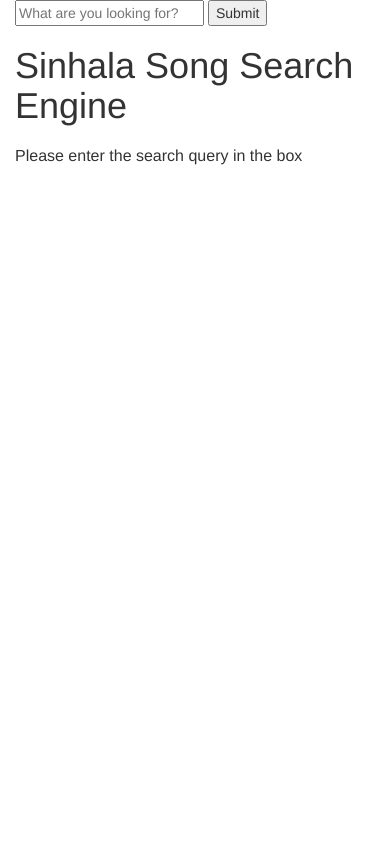
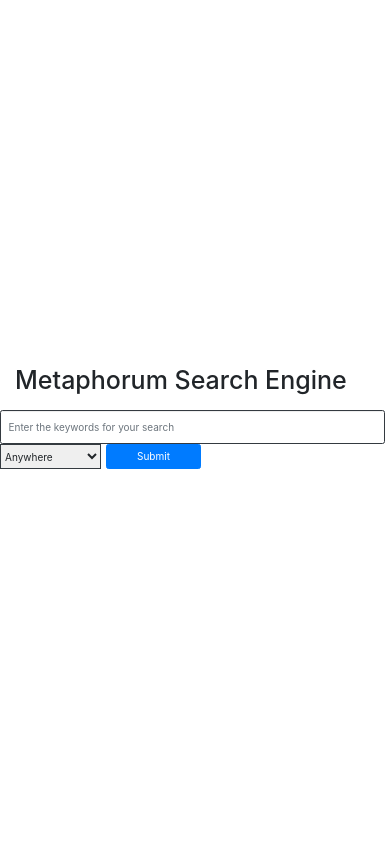
Before and after one commit to Meelan-98/IR-SearchEngine, a Flask app: page / in a window 390 px wide. Run offline with Flask 2, Linux system fonts and the light colour scheme; some libraries are stand-ins or nearby versions.

Commit message:
front end integrated

```diff
--- a/credentials-f05eec-2023-Jan-17--12_33_30.csv
+++ /dev/null
@@ -1,2 +0,0 @@
-username,password,resetPassword
- elastic,Ywc1gHYaX2O4ROYptAe7tWbV,true
--- a/server.py
+++ b/server.py
@@ -1,6 +1,5 @@
 from flask import Flask, render_template, request
 from search import search
-from type_resolver import query_type_resolver
 app = Flask(__name__)
 
 @app.route('/', methods=['POST','GET'])
@@ -8,8 +7,9 @@ def search_box():
     if request.method == 'POST':
 
         query = request.form['searchTerm']
+        type_of_query = request.form['typequeery']
 
-        res = search(query,query_type_resolver([False,False,True,False]))
+        res = search(query,type_of_query)
 
         hits = res['hits']['hits']
         aggs = res['aggregations']
--- a/templates/index.html
+++ b/templates/index.html
@@ -1,4 +1,10 @@
 <link href="//netdna.bootstrapcdn.com/bootstrap/3.1.0/css/bootstrap.min.css" rel="stylesheet" id="bootstrap-css">
+
+<link rel="stylesheet" href="https://cdn.jsdelivr.net/npm/bootstrap@4.0.0/dist/css/bootstrap.min.css" integrity="sha384-Gn5384xqQ1aoWXA+058RXPxPg6fy4IWvTNh0E263XmFcJlSAwiGgFAW/dAiS6JXm" crossorigin="anonymous">
+<script src="https://code.jquery.com/jquery-3.2.1.slim.min.js" integrity="sha384-KJ3o2DKtIkvYIK3UENzmM7KCkRr/rE9/Qpg6aAZGJwFDMVNA/GpGFF93hXpG5KkN" crossorigin="anonymous"></script>
+<script src="https://cdn.jsdelivr.net/npm/popper.js@1.12.9/dist/umd/popper.min.js" integrity="sha384-ApNbgh9B+Y1QKtv3Rn7W3mgPxhU9K/ScQsAP7hUibX39j7fakFPskvXusvfa0b4Q" crossorigin="anonymous"></script>
+<script src="https://cdn.jsdelivr.net/npm/bootstrap@4.0.0/dist/js/bootstrap.min.js" integrity="sha384-JZR6Spejh4U02d8jOt6vLEHfe/JQGiRRSQQxSfFWpi1MquVdAyjUar5+76PVCmYl" crossorigin="anonymous"></script>
+
 <!--<link href="main.css" rel="stylesheet">-->
 <script src="//code.jquery.com/jquery-1.11.1.min.js"></script>
 <script src="//netdna.bootstrapcdn.com/bootstrap/3.1.0/js/bootstrap.min.js"></script>
@@ -21,7 +27,7 @@
 
 		var tags_ul = document.getElementById("tags");
 		var tags_li = document.createElement("li");
-		tags_li.setAttribute("style","display:inline-block; padding:15px; margin:10px; border: 2px solid blue; border-radius: 5px;");
+		tags_li.setAttribute("style","display:inline-block; padding:5px; margin:10px; border: 1px solid black; border-radius: 5px;");
 		tags_li.appendChild(document.createTextNode(keyword));
 		tags_ul.appendChild(tags_li);
 	}
@@ -35,63 +41,91 @@
 </script>
 
 <div class="container">
-	<form action="http://127.0.0.1:3000/" method="post">
-		<input type="text" class="searchTerm" name="searchTerm"  placeholder="What are you looking for?">
-    	<input type="submit" value="Submit">
+	{% if hits %}
+		<div class="d-flex align-items-center w-100 justify-content-center pt-4">
+			<form action="http://127.0.0.1:3000/" method="post" class="form-inline w-100 d-flex justify-content-left align-items-center pt-3">
+				<div class="row ml-4">
+					<input class="form-control mr-2 border border-dark" size="111" type="search" aria-label="Search" type="text" name="searchTerm"  placeholder="Enter the keywords for your search">
+					<select class="form-select mr-5 border border-dark" aria-label="Default select example" name="typequeery">
+						<option selected value="anywhere">Anywhere</option>
+						<option value="title_only">Title Only</option>
+						<option value="metaphors_only">Metaphors Only</option>
+						<option value="composers_only">Composers Only</option>
+					</select>
+					<button class="btn btn-primary pl-5 pr-5 ml-5" type="submit">Submit</button>
+				</div>
 			</form>
-
-	{% if hits %}
-    <hgroup class="mb20">
-		<h1>Search Results</h1>
-		<h2 class="lead" id="results"><strong class="text-danger">{{ num_results }}</strong> results were found for the search for <strong class="text-danger">{{  query  }}</strong></h2>
+		</div>
+		<hgroup class="mb20 ml-4">
+			<!-- <h1>Search Results</h1> -->
+			<h2 class="lead" id="results"> About <strong class="text-danger">{{ num_results }}</strong> results for <strong class="text-danger">{{  query  }}</strong></h2>
 		</hgroup>
-	<h4><span>Tags: </span><ul id="tags" style="display: inline-block"></ul></h4>
+		<h4><span> </span><ul id="tags" style="display: inline-block"></ul></h4>
 
 		<section id='song_section' class="col-md-8">
 			{% for hit in hits %}
 			<article class="search-result row">
 				<div class="col-md-12">
-				<h3><a href="#" title="">{{ hit._source.sinhala_name }}</a></h3>
+					<div class="card mb-3">
+						<h4 class="card-header"><a href="#" title="">{{ hit._source.sinhala_name }}</a></h4>
+						<div class="card-body h-100 d-flex align-items-center">
+							<div class="d-flex justify-content-center col-md-6">
+								<p style="white-space: pre-line" class="h4">{{ hit._source.lyrics }}</p>
+							</div>
+							<div class="col-md-6">
 								<ul class="meta-search">
-					<li> <span> Composer: {{ hit._source.sinhala_composer }} </span></li>
-					<li> <span> Singer: {{ hit._source.sinhala_singer }}</span></li>
-					<li> <span> Lyricist: {{ hit._source.sinhala_lyricist }}</span></li>
-				</ul>
-				<p style="white-space: pre-line">{{ hit._source.lyrics }}</p>
-			</div>
-			<div class="col-md-12">
-				<h5><a href="#" title=""> Metaphors </a></h5>
-				<ul class="meta-search">
-					<li> <span> Metaphor 01: {{ hit._source.sinhala_meta_one }} </span></li>
-					<li> <span> Meaning: {{ hit._source.sinhala_meta_one_meaning }}</span></li>
+									<li> <span class="h5"> Composer: {{ hit._source.sinhala_composer }} </span></li>
+									<li> <span class="h5"> Singer: {{ hit._source.sinhala_singer }}</span></li>
+									<li> <span class="h5"> Lyricist: {{ hit._source.sinhala_lyricist }}</span></li>
 								</ul>
 								<ul class="meta-search">
-					<li> <span> Metaphor 02: {{ hit._source.sinhala_meta_two }} </span></li>
-					<li> <span> Meaning: {{ hit._source.sinhala_meta_two_meaning }}</span></li>
+									<li> <span class="h5"> Metaphor 01: {{ hit._source.sinhala_meta_one }} </span></li>
+									<li> <span class="h5"> Meaning: {{ hit._source.sinhala_meta_one_meaning }}</span></li>
 								</ul>
+								{% if hit._source.sinhala_meta_two %}
+									<ul class="meta-search">
+										<li> <span class="h5"> Metaphor 02: {{ hit._source.sinhala_meta_two }} </span></li>
+										<li> <span class="h5"> Meaning: {{ hit._source.sinhala_meta_two_meaning }}</span></li>
+									</ul>
+								{% endif %}
 							</div>
-			<div class="col-md-6">
+						</div>
+					</div>
+					<!-- <h3><a href="#" title="">{{ hit._source.title }}</a></h3> -->
+					<!-- <ul class="meta-search">
+						<li><i class="glyphicon glyphicon-tags"></i> <span>Genre: {{ hit._source.genre }} </span></li>
+						<li><i class="glyphicon glyphicon-tags"></i> <span>Artist: {{ hit._source.artist }}</span></li>
+						 <li><i class="glyphicon glyphicon-tags"></i> <span>Music: {{ hit._source.music }}</span></li>
+						<li><i class="glyphicon glyphicon-tags"></i> <span>Lyrics: {{ hit._source.lyrics }}</span></li>
+						<li><i class="glyphicon glyphicon-tags"></i> <span>Key: {{ hit._source.guitar_key }}</span></li>
+						<li><i class="glyphicon glyphicon-tags"></i> <span>Views: {{ hit._source.views }}</span></li>
+					</ul> -->
+					<!-- <p style="white-space: pre-line">{{ hit._source.song_lyrics }}</p> -->
+				</div>
+				<!-- <div class="col-md-6">
 
 				</div>
-			<span class="clearfix borda"></span>
+				<span class="clearfix borda"></span> -->
 			</article>
 			{% endfor %}
 		</section>
 		<section class="col-md-4">
 			{% for key,value in aggs.items() %}
-			<ul class="meta-search">{{ key }}
+				<ul class="h5 meta-search">{{ key }}
 				{% for bucket in value.buckets %}
-				<li><a id="myLink" href="#" name="{{ bucket.key }}" onclick="MyFunction(this)" >{{ bucket.key }}<!--( {{ bucket.doc_count }} )--></a></li>
+					<li class="h5"><a id="myLink" href="#" name="{{ bucket.key }}" onclick="MyFunction(this)" >{{ bucket.key }}<!--( {{ bucket.doc_count }} )--></a></li>
 				{% endfor %}
 				</ul>
 			{% endfor %}
 		</section>
-
 	{% else %}
+		<div class="h-100 d-flex align-items-center">
+			<div class="container">
+				<div class="row justify-content-md-center">
 					{% if init %}
 					<hgroup class="mb20">
-			<h1>Sinhala Song Search Engine</h1>
-			<h2 class="lead">Please enter the search query in the box</strong></h2>
+						<h1>Metaphorum Search Engine</h1>
+						<!-- <h2 class="lead">Please enter the search query in the box</strong></h2> -->
 					</hgroup>
 					{% else %}
 					<hgroup class="mb20">
@@ -99,5 +133,24 @@
 						<h2 class="lead"><strong class="text-danger">0</strong> results were found for the search for <strong class="text-danger">{{  query  }}</strong></h2>
 					</hgroup>
 					{% endif %}
+				</div>
+				<div class="row justify-content-md-center">
+					<form action="http://127.0.0.1:3000/" method="post" class="form-inline w-100 d-flex justify-content-center align-items-center pt-3">
+						<div class="row">
+							<input class="form-control mr-2 border border-dark" size="111" type="search" aria-label="Search" type="text" name="searchTerm"  placeholder="Enter the keywords for your search">
+							<select class="form-select mr-2 border border-dark" aria-label="Default select example" name="typequeery">
+								<option selected value="anywhere">Anywhere</option>
+								<option value="title_only">Title Only</option>
+								<option value="metaphors_only">Metaphors Only</option>
+								<option value="composers_only">Composers Only</option>
+							</select>
+							<button class="btn btn-primary pl-5 pr-5" type="submit">Submit</button>
+						</div>
+					</form>
+				</div>
+			</div>
+		</div>
+
 	{% endif %}
+
 </div>
--- a/templates/main.css
+++ b/templates/main.css
@@ -17,7 +17,7 @@ body{
   border-right: none;
   padding: 5px;
   height: 20px;
-  border-radius: 5px 0 0 5px;
+  border-radius: 50;
   outline: none;
   color: #9DBFAF;
 }
```
Also changed, not shown: type_resolver.py (deleted, +0 -10 lines). Lines whose indentation alone changed are shown as unchanged.
